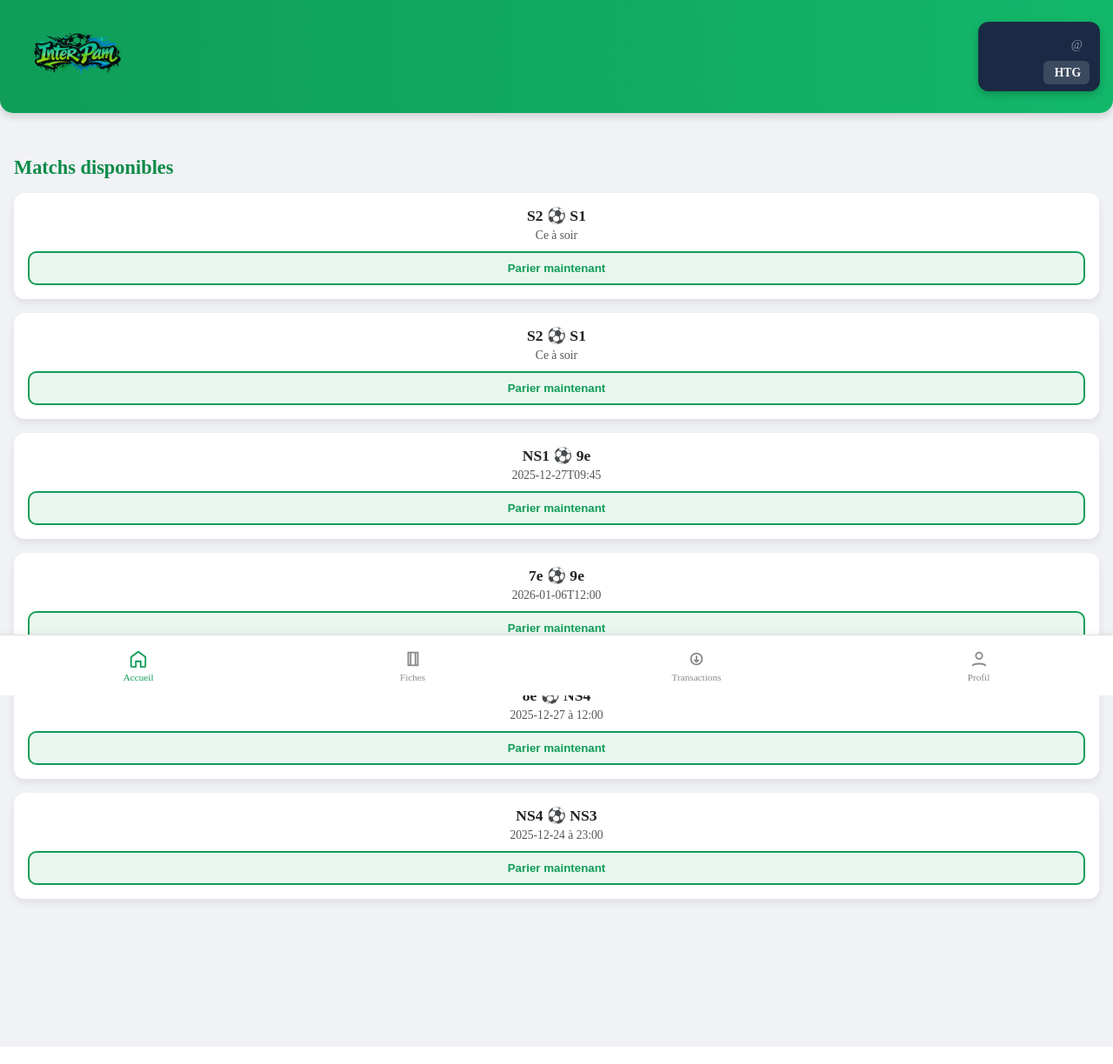
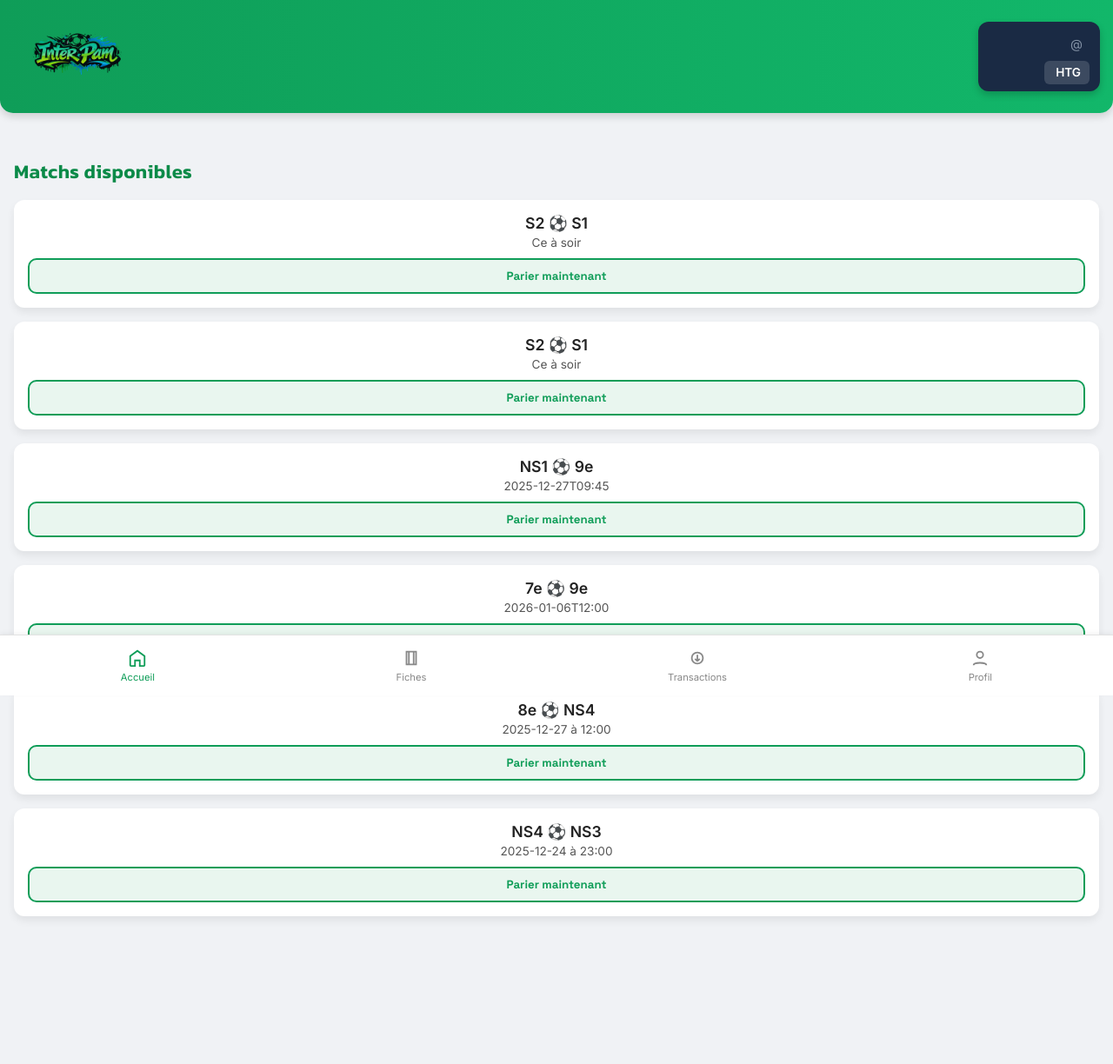
Before and after one commit to vendy0/InterPam, a Flask app: page /home in a window 1280 px wide. Shown: the whole page at 87% size. Run offline with Flask 3, Linux system fonts and the light colour scheme; the visitor is signed in with stand-in values (Sample User, id 1); data comes from the database, SQL or seed files in the repository; some web fonts are replaced.

Commit message:
Suppression de l'inport orphelin et ajout de select et textarea dans le --font-action.

```diff
--- a/static/css/fonts.css
+++ b/static/css/fonts.css
@@ -2,7 +2,6 @@
 /* On remplace le 800 par 600 (Semi-Bold) et 700 (Bold) pour plus de flexibilité */
 /* Importation des polices : Inter, Kanit, Space Grotesk et Sedgwick Ave */
 @import url('https://fonts.googleapis.com/css2?family=Inter:wght@400;600&family=Kanit:wght@500;600&family=Space+Grotesk:wght@500;700&family=Sedgwick+Ave+Display&display=swap');
-@import url('https://fonts.googleapis.com/css2?);
 
 :root {
     /* Définition des variables pour le projet InterPam */
@@ -34,7 +33,7 @@ h1, h2, h3{
     letter-spacing: 0.02rem;
 }
 
-button, input, input::placeholder{
+button, select, textarea, input, input::placeholder{
     font-family: var(--font-action);
 }
 .team-name{
```
